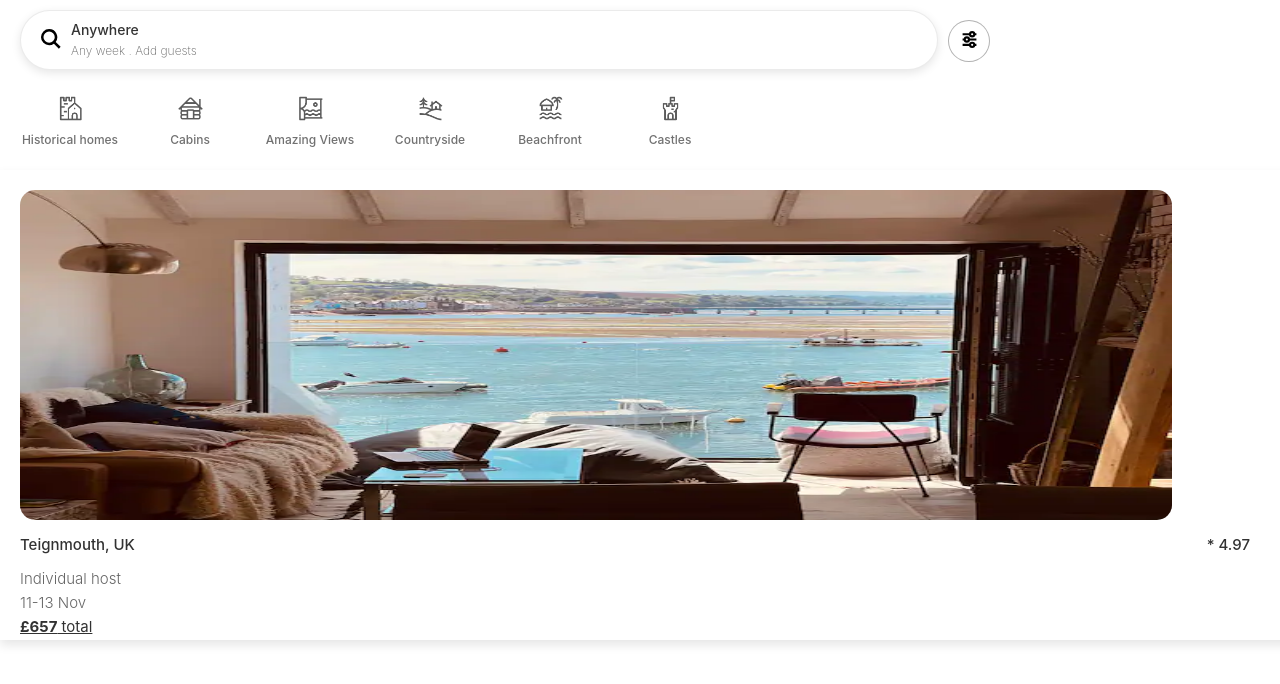
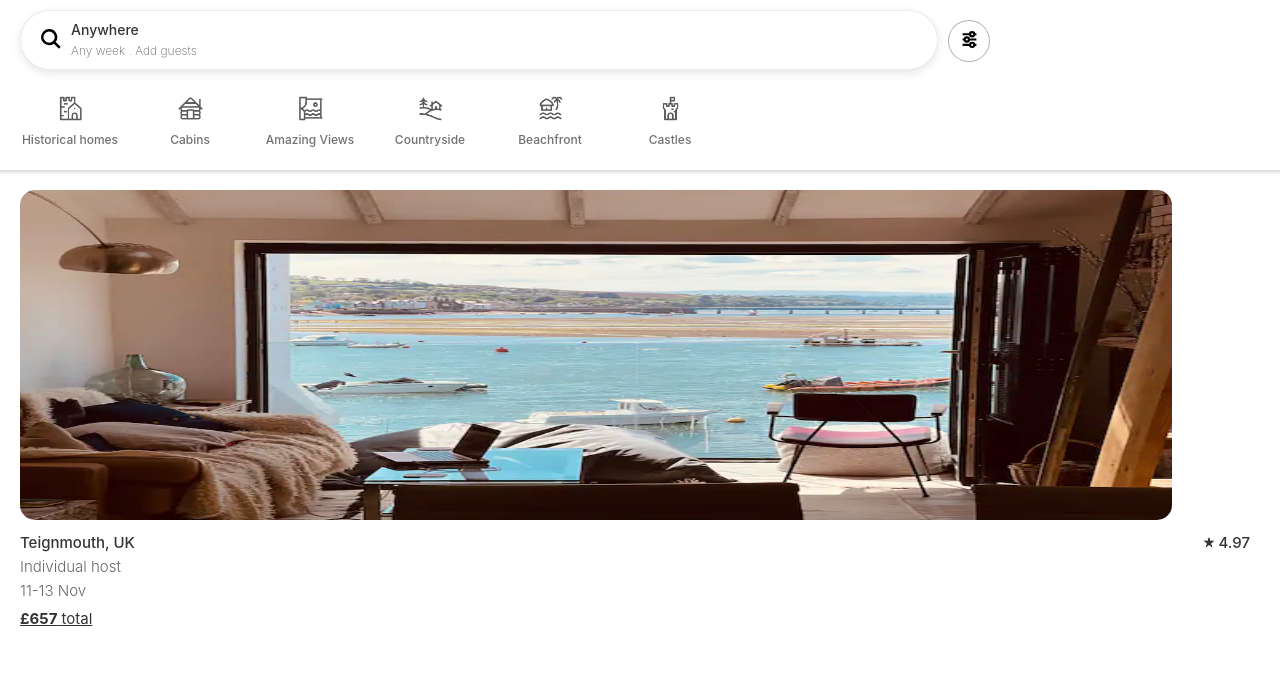
Before and after one commit to megcoast/Prebootcampproject, a plain HTML site: page index.html in a window 1280 px wide. Shown: the top 684 px of the page. Drawn offline with Linux system fonts and the light colour scheme.

Commit message:
more gallery listing css

```diff
--- a/css/styles.css
+++ b/css/styles.css
@@ -7,7 +7,7 @@ body {
 
 
 #search_section {
-    display:flex;
+    display: flex;
     font-family: Circular, -apple-system, BlinkMacSystemFont, Roboto, Helvetica Neue, sans-serif;
     width: 100%;
     height: 70px;
@@ -32,19 +32,19 @@ body {
 }
 
 
-#search_icon_container{
+#search_icon_container {
     display: flex;
     width: 30px;
     height: 100%;
 }
 
 #search_icon_image {
-    width:20px;
+    width: 20px;
     height: 20px;
-    margin-top:10px;
+    margin-top: 10px;
 }
 
-#search_text_container{
+#search_text_container {
     display: inline-block;
     width: 70%;
     height: 100%;
@@ -67,14 +67,15 @@ body {
 }
 
 #filter_button {
-    margin:10px;
+    margin: 10px;
     display: inline-block;
     width: 20px;
     height: 20px;
     background-color: white;
     padding: 10px;
     border: 1px solid rgba(0 0 0/0.3);
-    border-radius: 30px; /* Adjust the border-radius to control the curvature */
+    border-radius: 30px;
+    /* Adjust the border-radius to control the curvature */
     align-items: center;
     justify-content: center;
 }
@@ -87,11 +88,11 @@ body {
 }
 
 
-#category_section{
+#category_section {
     font-family: Circular, -apple-system, BlinkMacSystemFont, Roboto, Helvetica Neue, sans-serif;
     display: flex;
     justify-content: flex-start;
-    gap:20px;
+    gap: 20px;
     width: 100%;
     padding-left: 20px;
     padding-bottom: 10px;
@@ -101,7 +102,7 @@ body {
 
 }
 
-.category_icon{
+.category_icon {
     display: inline-block;
     width: 100px;
     height: 70px;
@@ -123,60 +124,62 @@ body {
 }
 
 #gallery_section {
-    width:100%;
-    height:450px;
-    /* border: 1px solid rgba(0 0 0/0.2); */
-    /* border-style: dashed; */
-    /* border-color: aqua; */
-    box-shadow: 0px 5px 10px rgba(0 0 0/0.1);
+    width: 100%;
+    height: 450px;
+    box-shadow: inset 0px 10px 5px -9px rgba(0,0,0,0.24);
     padding-left: 20px;
     padding-right: 20px;
     padding-top: 20px;
-    /* padding-bottom: 10px; */
+    overflow-y: scroll;
 }
 
 .gallery_listing {
-
+    margin-bottom: 40px
 }
 
-.gallery_listing_image{
-    width:90%;
-    height:330px;
+.gallery_listing_image {
+    width: 90%;
+    height: 330px;
 }
 
 .gallery_listing_image img {
-    width:100%;
-    height:100%;
+    width: 100%;
+    height: 100%;
     border-radius: 15px;
 
 }
 
 .gallery_listing_text_container {
-padding-top: 0px;
+    padding-top: 8px;
 }
 
+.gallery_listing_text_container p {
+    font-size: 15px;
+    margin-top: 5px;
+    margin-bottom: 5px;
+}
+
+.gallery_listing_text_container p img {
+    width: 12px;
+    height: 12px;
+}
 
 .gallery_listing_text_title_bold {
-    font-size: 15px;
     font-weight: 500;
-    padding-bottom: 0px;
     padding-right: 50px;
     opacity: 0.8;
 }
 
 
-.gallery_listing_text_title_light { /*2 lines of light text 'Professional Host and dates' */
-    font-size: 15px;
+.gallery_listing_text_title_light {
+    /*2 lines of light text 'Professional Host and dates' */
     font-weight: 300;
     opacity: 0.6;
-    padding-bottom: 5px;
-
 }
 
 .underlined {
-   text-decoration: underline;
-   font-size: 15px;
-   font-weight: 400;
-   padding-bottom: 0px;
-   opacity: 0.8;
+    text-decoration: underline;
+    font-weight: 400;
+    padding-top: 4px;
+    opacity: 0.8;
 }
--- a/index.html
+++ b/index.html
@@ -5,8 +5,10 @@
     <meta charset="UTF-8">
     <title>Airbnb | Holiday rentals, cabins, beach houses & more </title>
     <meta name="viewport" content="width=device-width, initial-scale=1.0">
-    <meta name="description" content="Find the perfect place to stay at an amazing price in 191 countries. Belong anywhere with Airbnb.">
-    <link rel="icon" sizes="192x192" href="https://a0.muscache.com/airbnb/static/icons/android-icon-192x192-c0465f9f0380893768972a31a614b670.png">
+    <meta name="description"
+        content="Find the perfect place to stay at an amazing price in 191 countries. Belong anywhere with Airbnb.">
+    <link rel="icon" sizes="192x192"
+        href="https://a0.muscache.com/airbnb/static/icons/android-icon-192x192-c0465f9f0380893768972a31a614b670.png">
     <link rel="stylesheet" href="css/styles.css" />
 </head>
 
@@ -16,7 +18,7 @@
     <div id="search_section"><!--white box/ banner full width-->
         <div id="search_box"><!--rounded search box with shadow-->
             <div id="search_icon_container">
-                <img id="search_icon_image" src="images/icons/search_button.svg"/>
+                <img id="search_icon_image" src="images/icons/search_button.svg" />
             </div>
             <div id="search_text_container">
                 <span id="search_box_line1">Anywhere</span>
@@ -25,7 +27,7 @@
 
         </div>
         <div id="filter_button">
-            <img id="filter_button_image" src="images/icons/filter_button.svg"/>
+            <img id="filter_button_image" src="images/icons/filter_button.svg" />
         </div>
     </div>
 
@@ -67,14 +69,52 @@
     <div id="gallery_section">
 
         <div class="gallery_listing">
-            <div class="gallery_listing_image">
-                <img src="images/teignmouth.jpeg"/>
+            <div class="gallery_listing_image"><img src="images/teignmouth.jpeg" /></div>
+            <div class="gallery_listing_text_container">
+                <p class="gallery_listing_text_title_bold">
+                    Teignmouth, UK
+                    <span style="float : right;">
+                        <img src="images/icons/star_icon.jpeg" />
+                        4.97
+                    </span>
+                </p>
+                <p class="gallery_listing_text_title_light">Individual host</p>
+                <p class="gallery_listing_text_title_light">11-13 Nov</p>
+                <p class="gallery_listing_text_title_bold underlined"><b>£657</b> total</p>
+
             </div>
+        </div>
+
+        <div class="gallery_listing">
+            <div class="gallery_listing_image"><img src="images/teignmouth.jpeg" /></div>
             <div class="gallery_listing_text_container">
-                <div class="gallery_listing_text_title_bold"><p>Teignmouth, UK <span style="float : right;">* 4.97</span></p></div>
-                <div class="gallery_listing_text_title_light">Individual host</div>
-                <div class="gallery_listing_text_title_light">11-13 Nov</div>
-                <div class="gallery_listing_text_title_bold underlined"><b>£657</b> total</div>
+                <p class="gallery_listing_text_title_bold">
+                    Teignmouth, UK
+                    <span style="float : right;">
+                        <img src="images/icons/star_icon.jpeg" />
+                        4.97
+                    </span>
+                </p>
+                <p class="gallery_listing_text_title_light">Individual host</p>
+                <p class="gallery_listing_text_title_light">11-13 Nov</p>
+                <p class="gallery_listing_text_title_bold underlined"><b>£657</b> total</p>
+
+            </div>
+        </div>
+
+        <div class="gallery_listing">
+            <div class="gallery_listing_image"><img src="images/teignmouth.jpeg" /></div>
+            <div class="gallery_listing_text_container">
+                <p class="gallery_listing_text_title_bold">
+                    Teignmouth, UK
+                    <span style="float : right;">
+                        <img src="images/icons/star_icon.jpeg" />
+                        4.97
+                    </span>
+                </p>
+                <p class="gallery_listing_text_title_light">Individual host</p>
+                <p class="gallery_listing_text_title_light">11-13 Nov</p>
+                <p class="gallery_listing_text_title_bold underlined"><b>£657</b> total</p>
 
             </div>
         </div>
```
Lines whose indentation alone changed are shown as unchanged.
